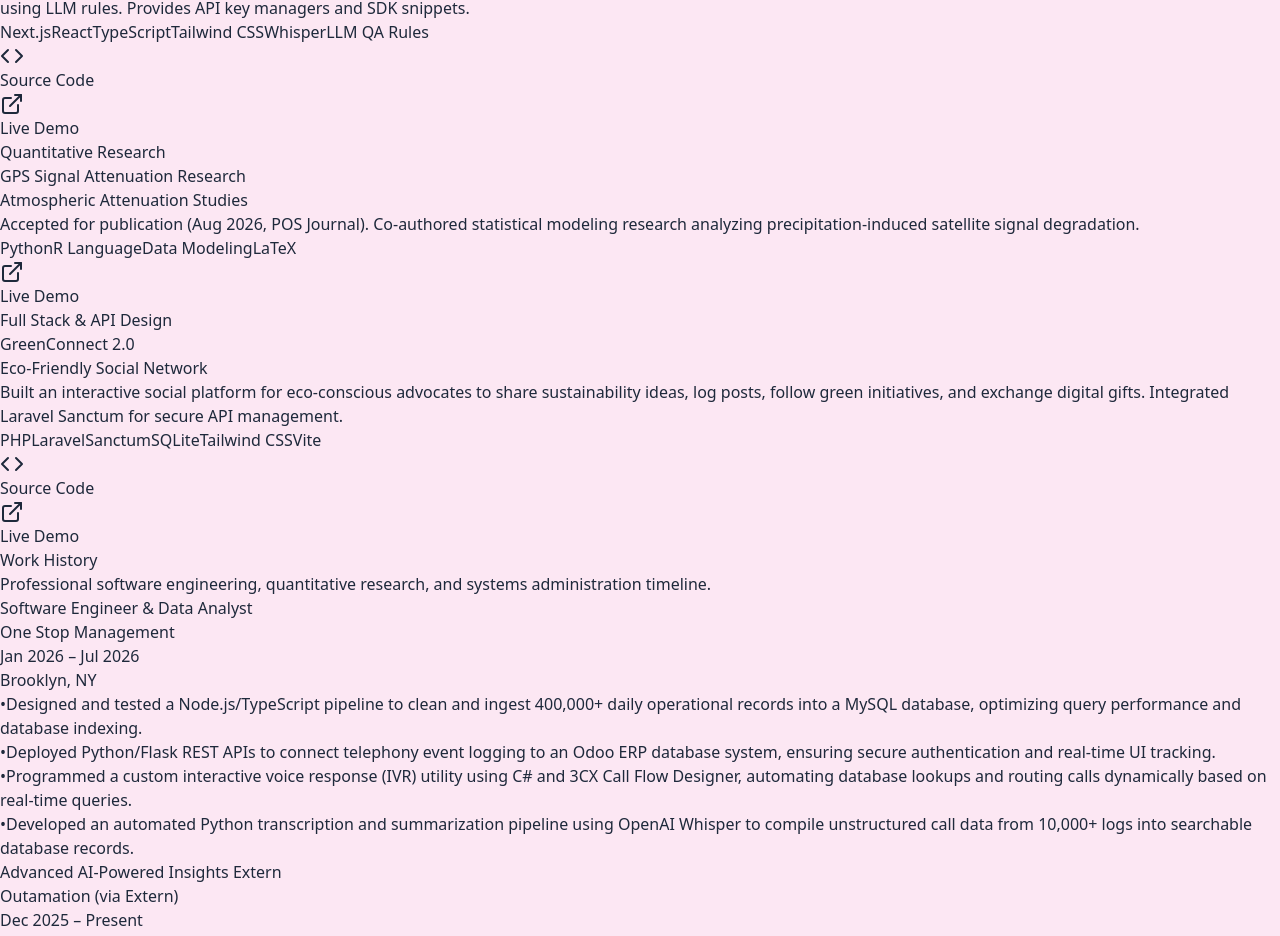
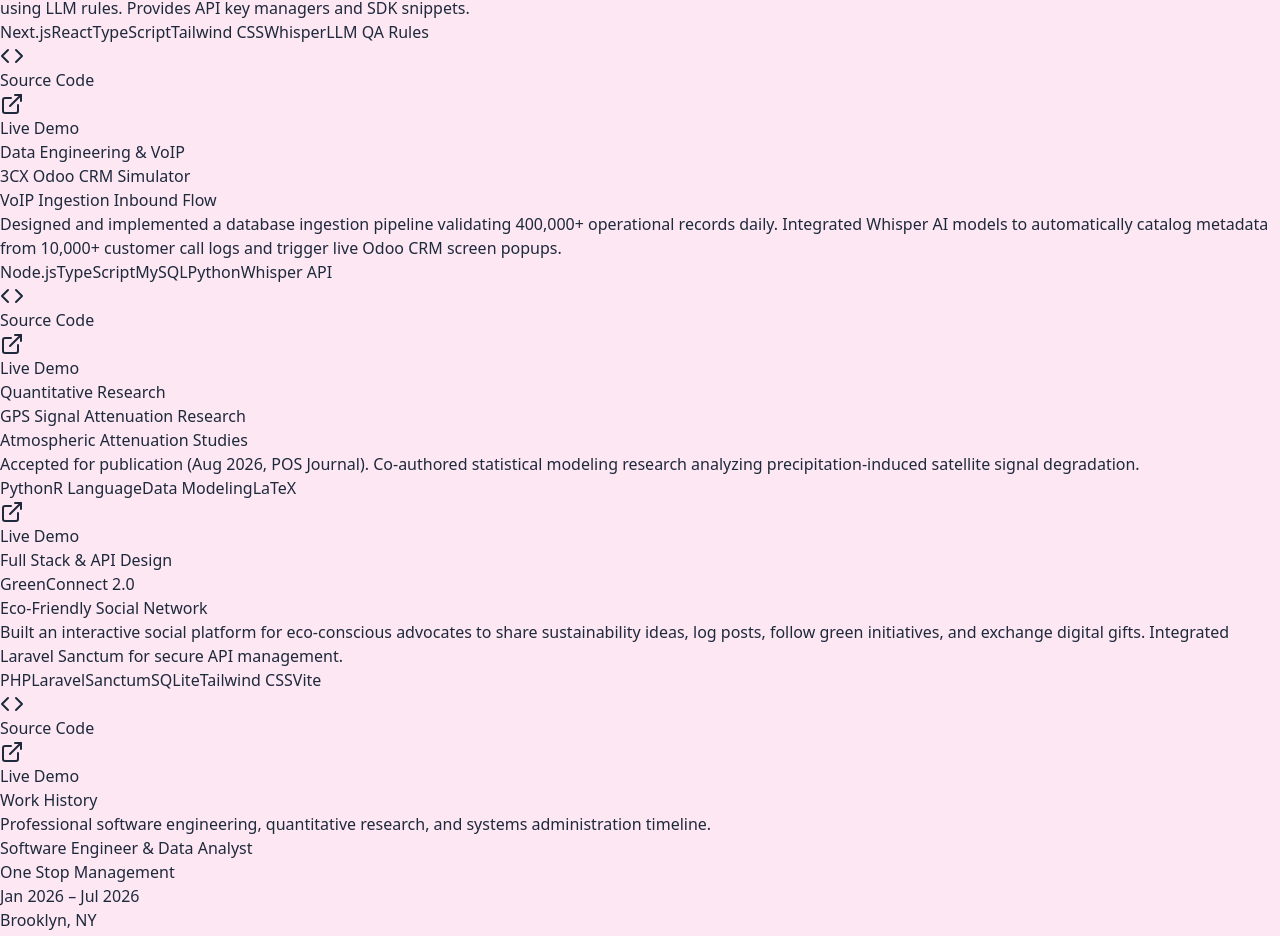
Before and after one commit to Ayjeren004/Ayjeren-portfolio, a React (Vite) app: page / in a window 1280 px wide. Shown: the part 4836-5772 px from the top of the page. Built offline with nearby package versions, Linux system fonts and the light colour scheme.

Commit message:
feat: show both Callara and Odoo simulator projects in portfolio

```diff
--- a/src/components/BentoGrid.jsx
+++ b/src/components/BentoGrid.jsx
@@ -75,6 +75,15 @@
       github: 'https://github.com/Ayjeren004/callara',
       demo: 'https://callara.vercel.app',
       type: 'AI & Full Stack'
+    },
+    {
+      title: '3CX Odoo CRM Simulator',
+      tagline: 'VoIP Ingestion Inbound Flow',
+      desc: 'Designed and implemented a database ingestion pipeline validating 400,000+ operational records daily. Integrated Whisper AI models to automatically catalog metadata from 10,000+ customer call logs and trigger live Odoo CRM screen popups.',
+      tech: ['Node.js', 'TypeScript', 'MySQL', 'Python', 'Whisper API'],
+      github: 'https://github.com/Ayjeren004/3cx-crm-simulator',
+      demo: 'https://ayjeren-crm-simulator.web.app',
+      type: 'Data Engineering & VoIP'
     },
     {
       title: 'GPS Signal Attenuation Research',
```
Also changed, not shown: src/components/Projects.jsx (+10 -0 lines).
